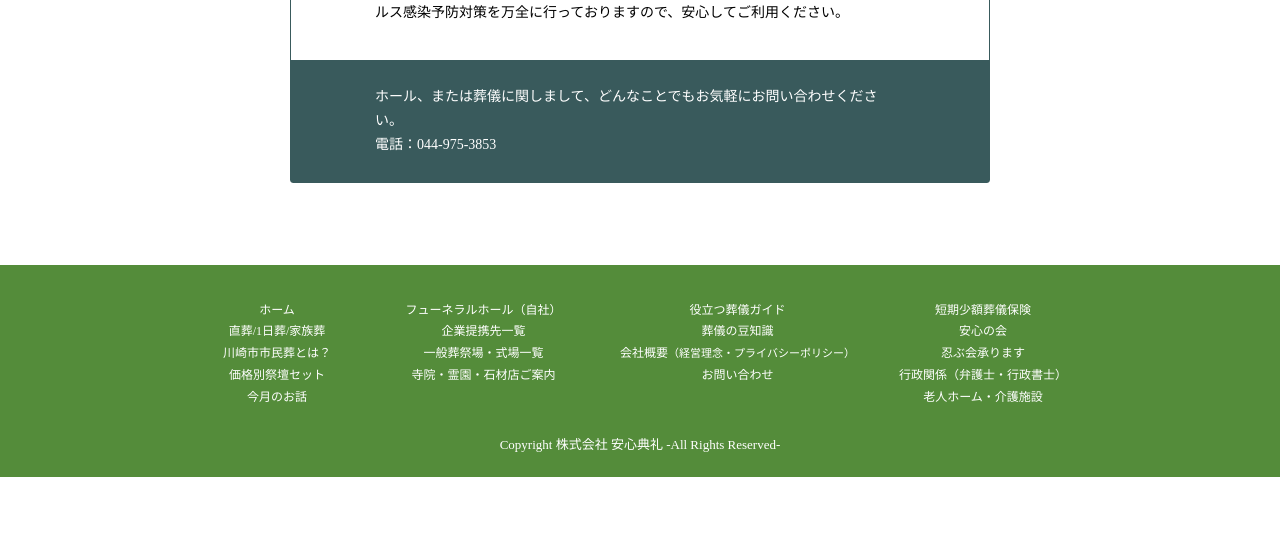
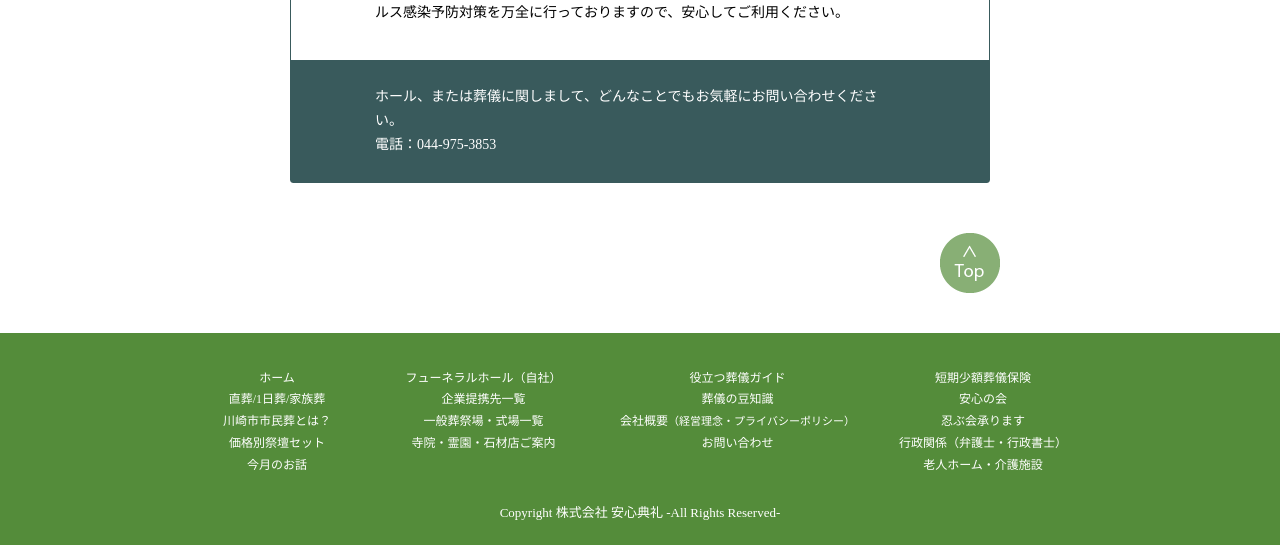
Before and after one commit to mjpurin/tenrei, a PHP site: page /index.php in a window 1280 px wide. Shown: the part 1589-2134 px from the top of the page. Before the commit the page ends 2066 px from the top, so only its background shows below. Run offline with PHP 8.4, Linux system fonts and the light colour scheme.

Commit message:
ページトップリンク追加

```diff
--- a/css/main.css
+++ b/css/main.css
@@ -272,6 +272,16 @@ footer{
   background:#548c3a;
   color:white;
   padding-top:39px;
+  position:relative;
+  margin-top:150px;
+}
+.pageTopLink{
+  position:absolute;
+  right:280px;
+  top:-100px;
+}
+.pageTopLink:hover{
+  opacity:.8;
 }
 #footerMenu{
   width:1024px;
--- a/foot.php
+++ b/foot.php
@@ -1,4 +1,7 @@
 <footer>
+        <div class="pageTopLink">
+            <img id="pageTopIcon" src="<?=$root?>images/pageTop.png" alt=”ページトップへ”>
+        </div>
         <div id="footerMenu">
             <ul>
                 <li><a href="">ホーム</a></li>
--- a/head.php
+++ b/head.php
@@ -21,6 +21,7 @@ switch($fileName){
       <script  src="<?=$root?>js/vendor/jquery-1.12.4.min.js"></script>
       <script  src="<?=$root?>js/vendor/jquery-ui-1.12.1.min.js"></script>
       <script  src="<?=$root?>js/vendor/jquery.easing.1.3.js"></script>
+      <script  src="<?=$root?>js/pageTopLink.js"></script>
       <script  src="<?=$root?>js/main.js"></script>
 
     </head>
--- /dev/null
+++ b/js/pageTopLink.js
@@ -0,0 +1,9 @@
+$(function(){
+	/*pageTopLink*/
+	$('.pageTopLink img').click(function () {
+        			$('body,html').animate({
+        				scrollTop: 0
+        			}, 1000);
+        });
+	/*endpageTopLink*/
+});
```
Also changed, not shown: images/pageTop.png (added).
